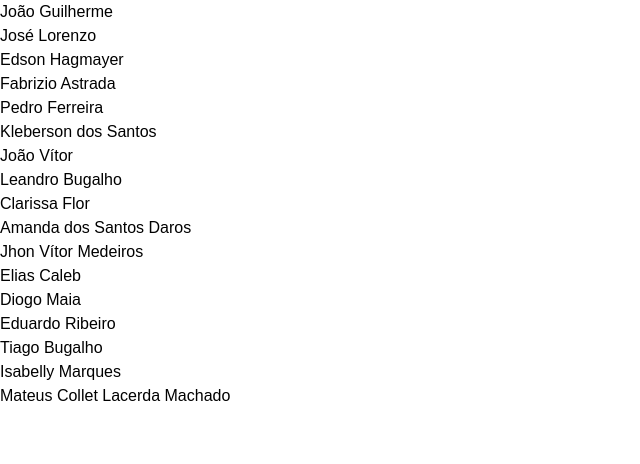
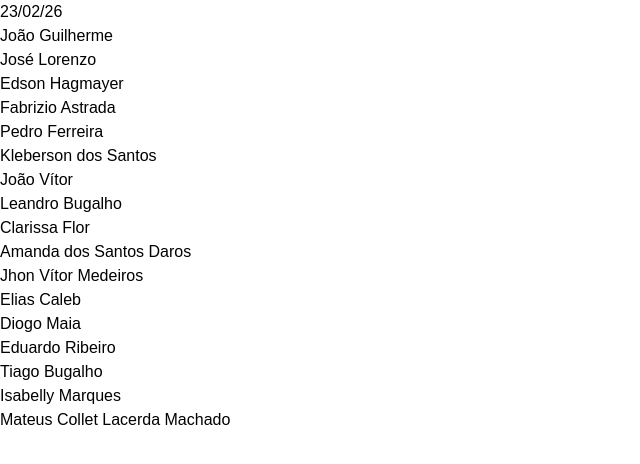
Before and after one commit to pachecolucas/chamada-pro, a Next.js app: page / in a window 1280 px wide. Shown: the top 464 px of the page, without its empty margins (0-640 px from the left). Built offline with nearby package versions, Linux system fonts and the light colour scheme.

Commit message:
Update page.tsx

```diff
--- a/app/page.tsx
+++ b/app/page.tsx
@@ -1,6 +1,7 @@
 export default function Home() {
   return (
     <div>
+      <h1>23/02/26</h1>
       <ol>
         <li>João Guilherme</li>
         <li>José Lorenzo</li>
```
